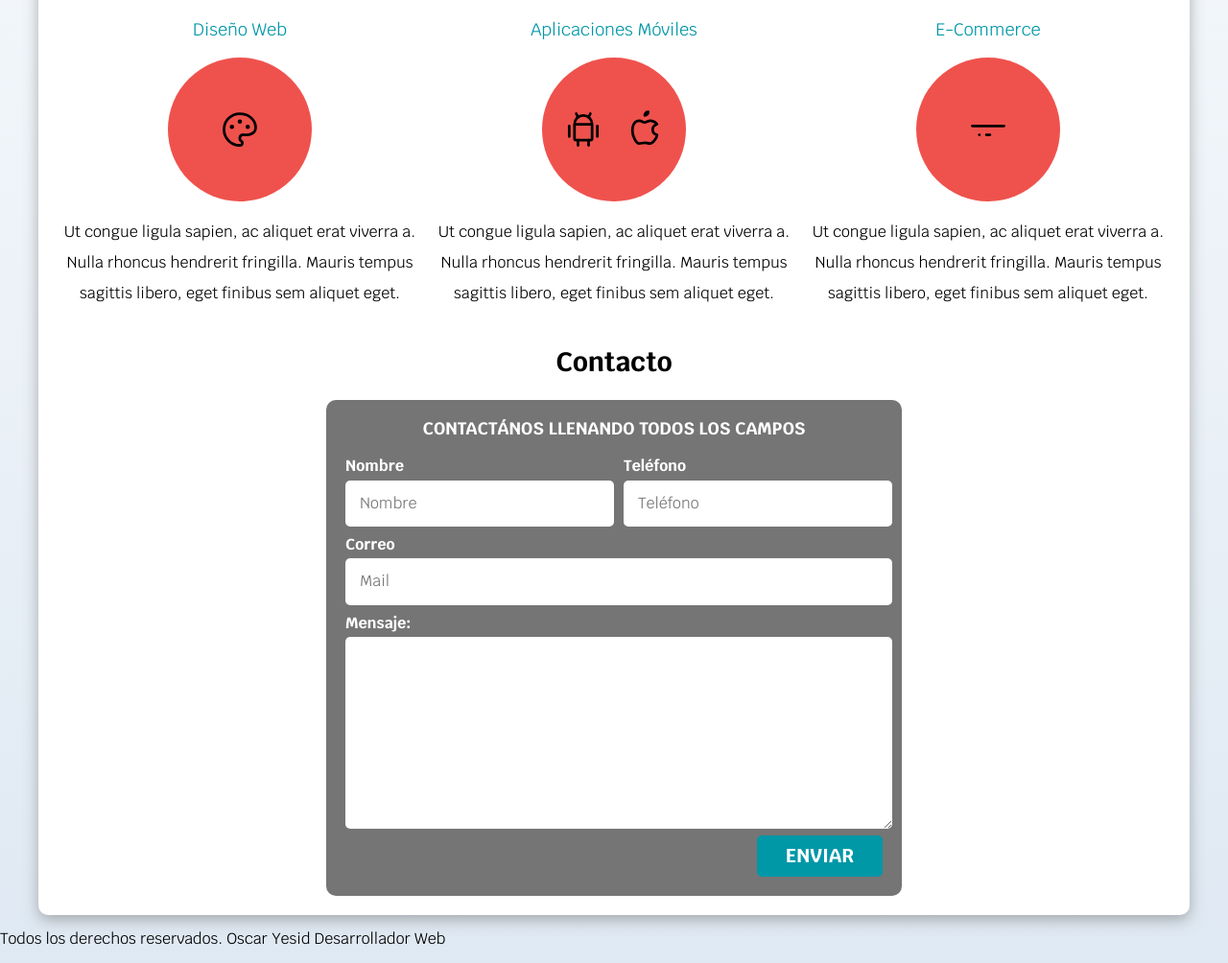
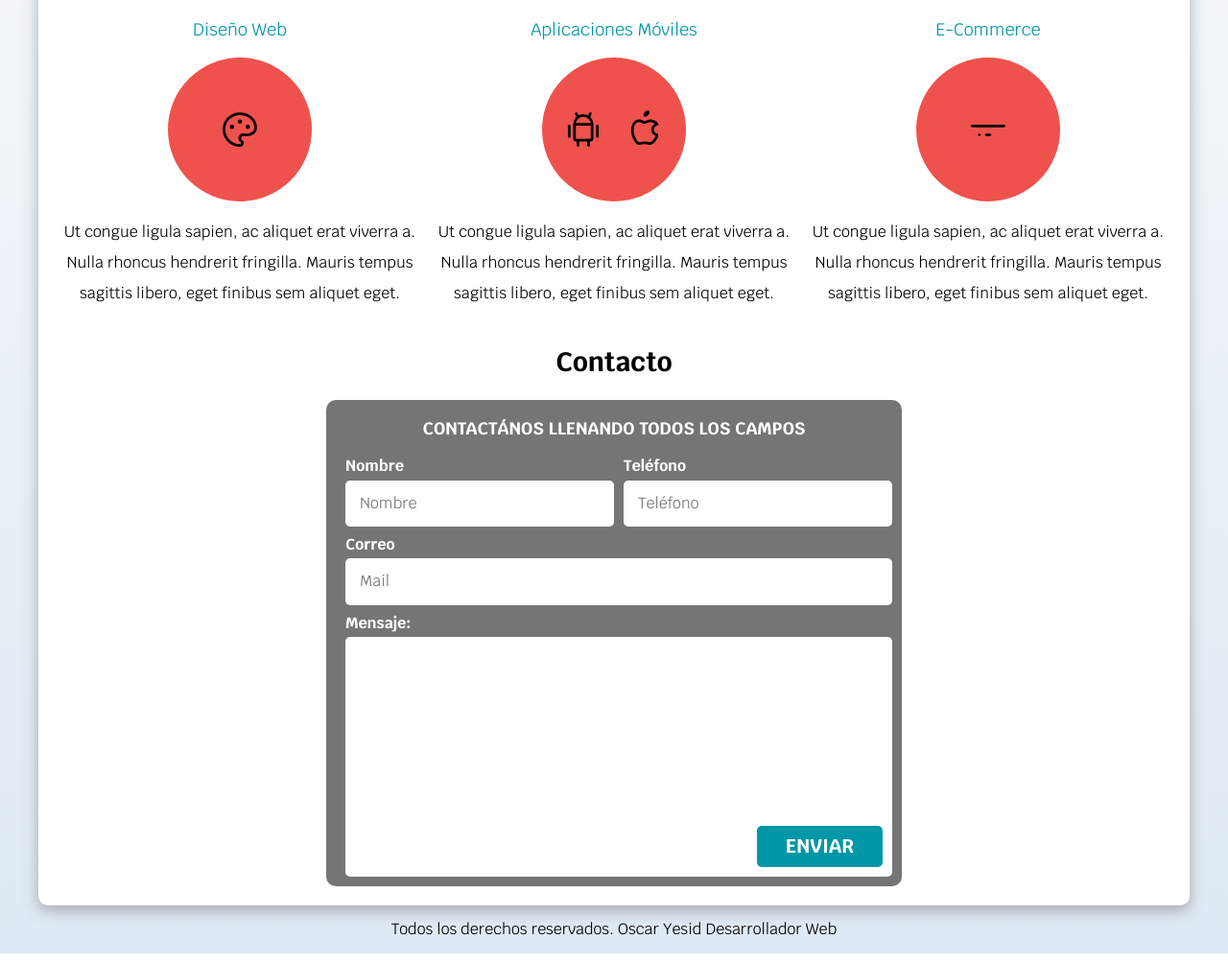
Before and after one commit to oscardenas17/dise-oHtmlCss, a plain HTML site: page index.html in a window 1280 px wide. Shown: the part 703-1707 px from the top of the page at 96% size. Drawn offline with Linux system fonts and the light colour scheme.

Commit message:
Efecto Scroll a secciones

```diff
--- a/css/style.css
+++ b/css/style.css
@@ -10,6 +10,12 @@
 html{
     font-size: 62.5%;
     box-sizing: border-box; /*Modelo caja*/
+    scroll-snap-type: y mandatory; /*Scroll Snap*/
+}
+/*Snap*/
+.servicios,.navegacion-principal, .formulario{
+    scroll-snap-align: center;
+    scroll-snap-stop: always;
 }
 *, *::before, *::after{
     box-sizing: inherit;
@@ -82,7 +88,7 @@ h3{
 }
 .alinear-derecha{
     justify-content: flex-end;
-    margin-top: 3rem;
+    margin-top: 2rem;
 }/*Utilidades*/
 
 
@@ -143,6 +149,9 @@ h3{
     color:  var(--blanco) ;
 }
 /*Banner */
+
+
+
 
 /*Servicios*/
 @media (min-width: 768px) {
@@ -223,9 +232,9 @@ h3{
     margin-bottom: .5rem;
     display: block;
 
-}
-.campo textarea{
-    height:20rem ;
+}.campo textarea{
+    height:25rem ;
+    resize: none;
 
 }
 
@@ -235,3 +244,9 @@ h3{
     padding: 1.5rem;
     border-radius: .5rem;
 }
+
+/*  Footer*/
+.footer{
+    text-align: center;
+
+}
```
